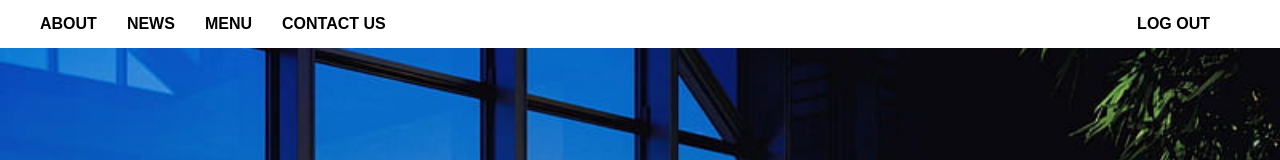
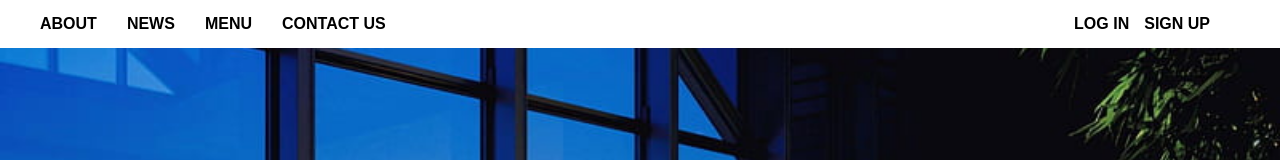
Before and after one commit to loyloymichaeljireh/Activity_3_Loyloy, a plain HTML site: page landing.html in a window 1280 px wide. Shown: the top 160 px of the page. Drawn offline with Linux system fonts and the light colour scheme.

Commit message:
update landing
edited landing page

```diff
--- a/landing.html
+++ b/landing.html
@@ -16,8 +16,8 @@
       <li><a href="#">MENU</a></li>
       <li><a href="#">CONTACT US</a></li>
      <li class="right auth-buttons">
-        <a href="landing.html">LOG OUT</a>
-
+        <a href="login.html">LOG IN</a>
+        <a href="signup.html">SIGN UP</a>
 </li>
     </ul>
   </nav>
```
